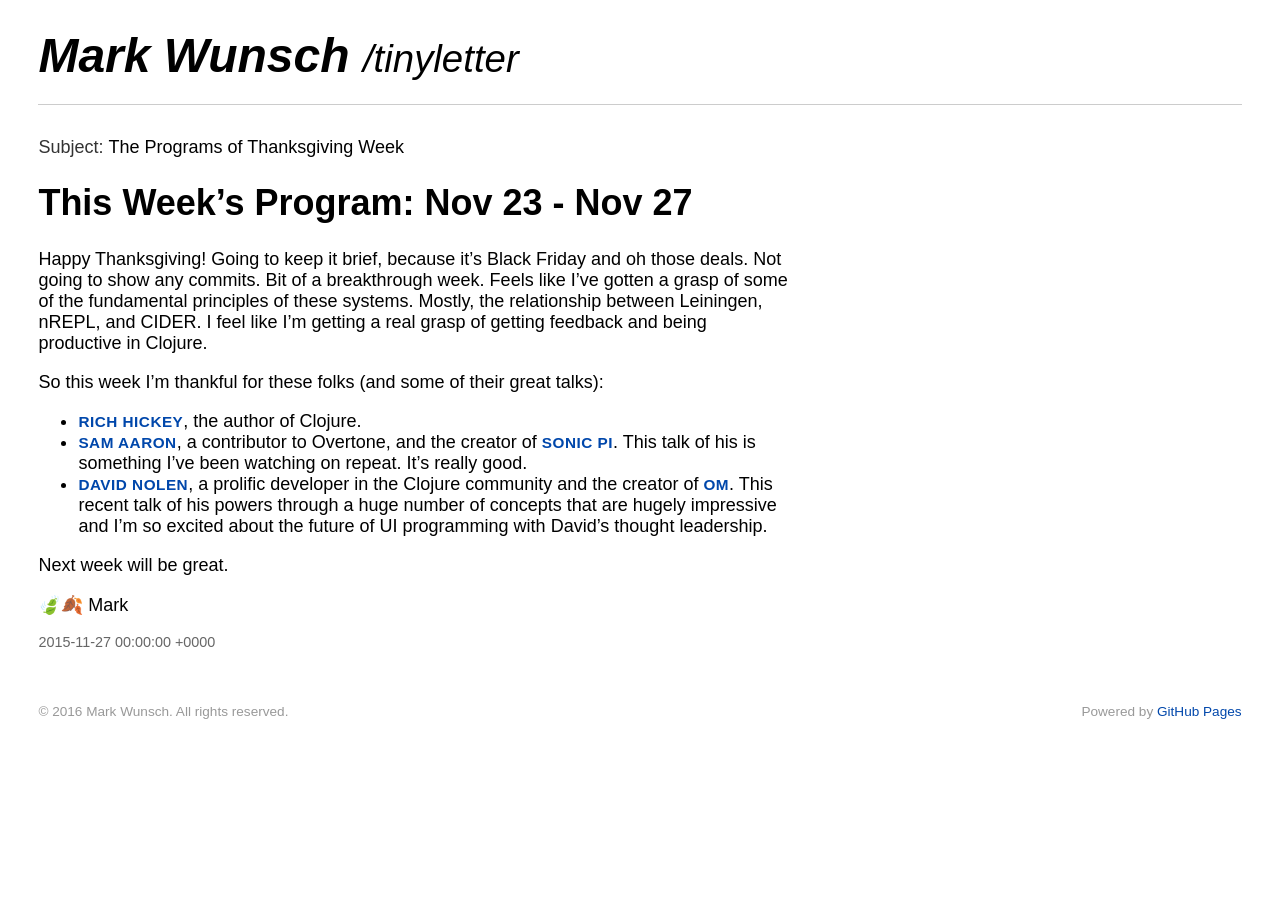
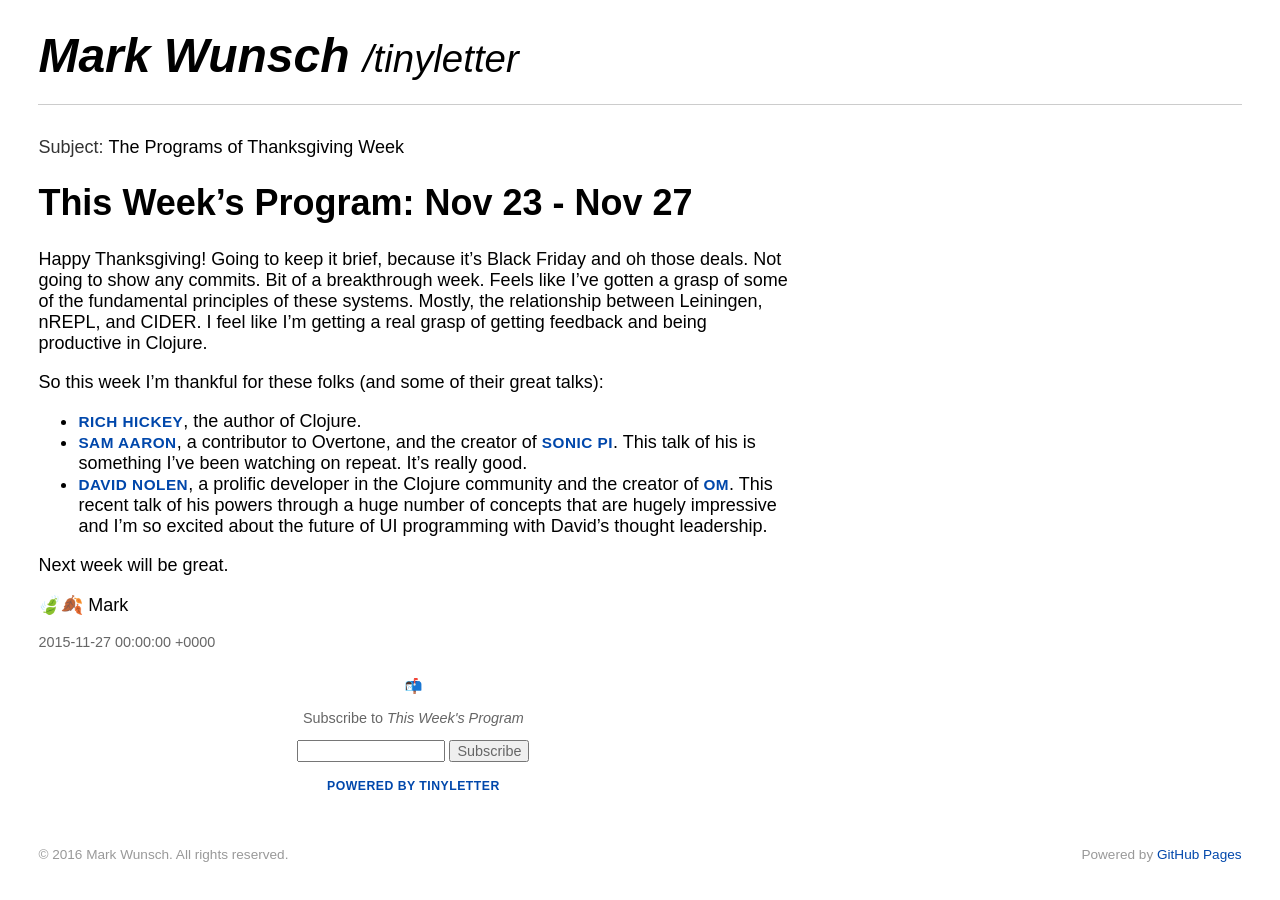
Before and after one commit to mwunsch/mwunsch.github.io, a Jekyll site: the page built from tinyletter/_posts/2015-11-27-thanksgiving_week.md, in a window 1280 px wide. Built offline with Jekyll 4.4.1, drawn with Linux system fonts in a browser that asks for light colours.

Commit message:
Add tinyletter subscription form

```diff
--- /dev/null
+++ b/_includes/subscription.html
@@ -0,0 +1,9 @@
+<form id="tinylettersub" action="https://tinyletter.com/wunsch" method="post" target="popupwindow" onsubmit="window.open('https://tinyletter.com/wunsch', 'popupwindow', 'scrollbars=yes,width=800,height=600');return true">
+  <p><label for="tlemail">Subscribe to <em>This Week's Program</em></label></p>
+  <p>
+    <input type="email" style="width:140px" name="email" id="tlemail" />
+    <input type="hidden" value="1" name="embed"/>
+    <input type="submit" value="Subscribe" />
+  </p>
+  <p><a href="https://tinyletter.com" target="_blank">powered by TinyLetter</a></p>
+</form>
--- a/_layouts/tinyletter.html
+++ b/_layouts/tinyletter.html
@@ -14,6 +14,7 @@ layout: default
     </div>
     <footer class="post-footer">
       <time class="pubdate">{{page.date}}</time>
+      {% include subscription.html %}
     </footer>
   </article>
 </div>
--- a/css/main.scss
+++ b/css/main.scss
@@ -314,4 +314,13 @@ hr {
 
 }
 
+#tinylettersub {
+  text-align: center;
+  margin-top: 2em;
+  &::before {
+    content: "\1f4ec";
+    color: #aaa;
+  }
+}
+
 @import "error";
```
